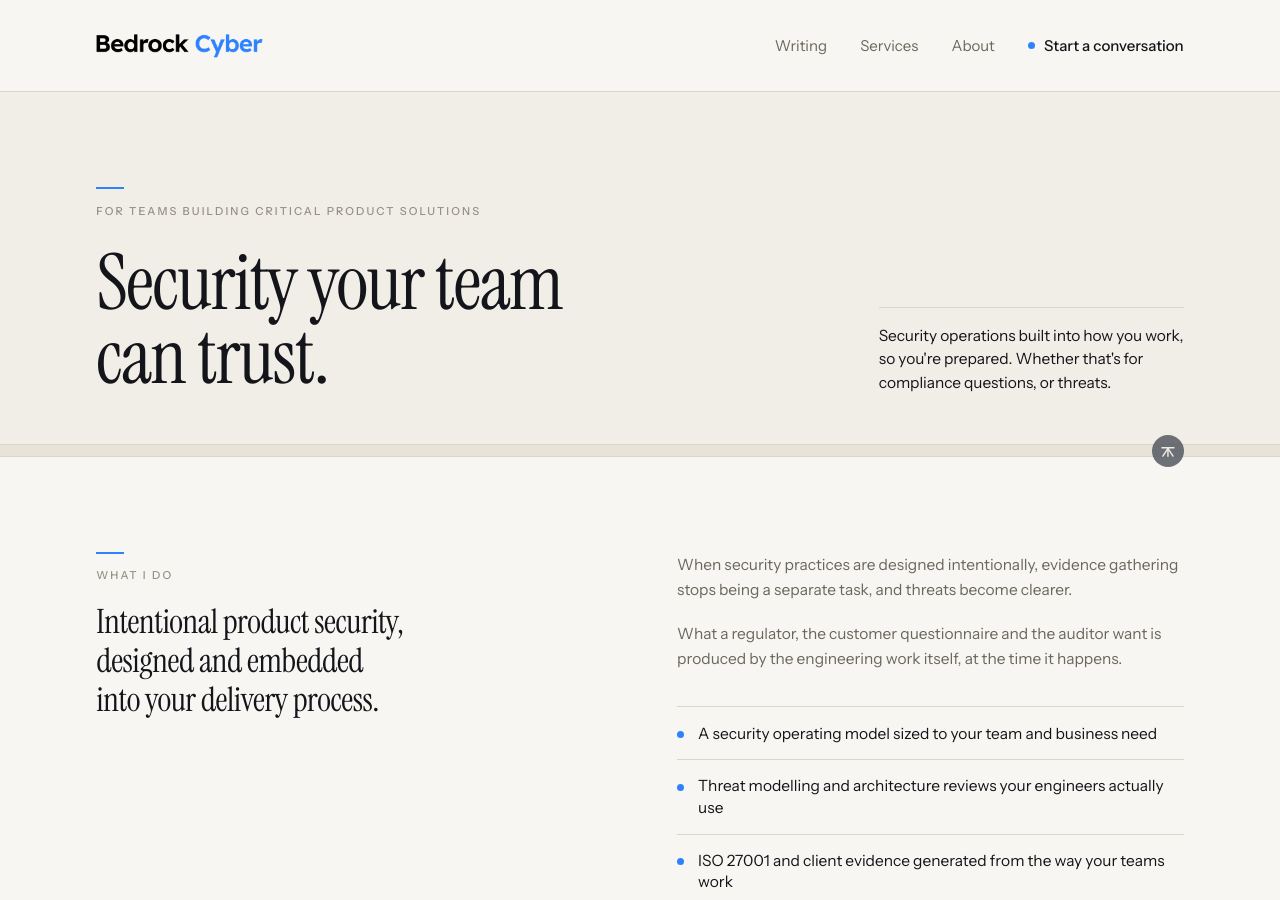
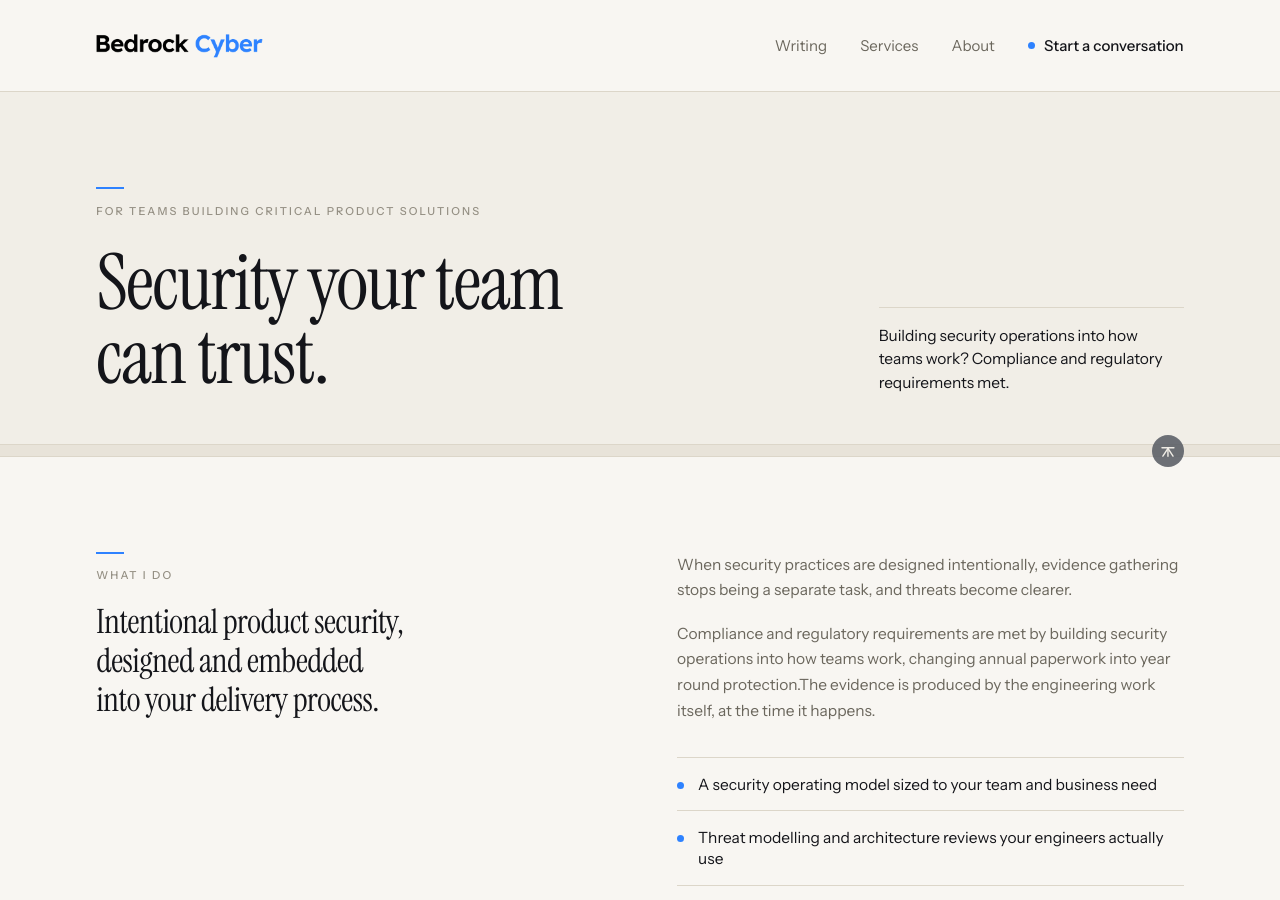
Before and after one commit to alibaabaa/alibaabaa.github.io, a Jekyll site: the page built from index.html, in a window 1280 px wide and 900 px high. Built offline with Jekyll 4.4.1, drawn with Linux system fonts in a browser that asks for light colours.

Commit message:
improve wording

```diff
--- a/about.html
+++ b/about.html
@@ -35,7 +35,7 @@ permalink: /about/
       name, under "who you would be working with", says it.
     {% endcomment %}
     <div>
-      <p class="eyebrow label">Who you would be working with</p>
+      <p class="eyebrow label">&nbsp;</p>
       <img class="portrait u-space-m"
            src="/assets/tom-eggington.jpg"
            srcset="/assets/tom-eggington.jpg 1x, /assets/tom-eggington@2x.jpg 2x"
--- a/index.html
+++ b/index.html
@@ -17,7 +17,7 @@ description: >-
       <p class="eyebrow eyebrow--lead label u-enter" style="--delay:.08s">For teams building critical product solutions</p>
       <div class="fold__lockup">
         <h1 class="fold__title u-enter" style="--delay:.2s">Security your team<br class="fold__break"> can <span class="cycle" data-cycle><span class="cycle__word is-active">prove</span><span class="cycle__word" aria-hidden="true">trust</span><span class="cycle__scan" aria-hidden="true"></span></span>.</h1>
-        <p class="fold__outcome u-enter" style="--delay:.42s">Security operations built into how you work, so you're prepared. Whether that's for compliance questions, or threats.</p>
+        <p class="fold__outcome u-enter" style="--delay:.42s">Building security operations into how teams work? Compliance and regulatory requirements met.</p>
       </div>
     </div>
   </div>
@@ -49,7 +49,7 @@ description: >-
         <div class="prose">
           <p>When security practices are designed intentionally, evidence gathering stops being a separate task, and threats become clearer.
           </p>
-          <p>What a regulator, the customer questionnaire and the auditor want is produced by the engineering work itself, at the time it happens.</p>
+          <p>Compliance and regulatory requirements are met by building security operations into how teams work, changing annual paperwork into year round protection.The evidence is produced by the engineering work itself, at the time it happens.</p>
         </div>
         <ul class="rule-list">
           <li class="rule-list__item"><span class="dot" aria-hidden="true"></span><span>A security operating model sized to your team and business need</span></li>
```
